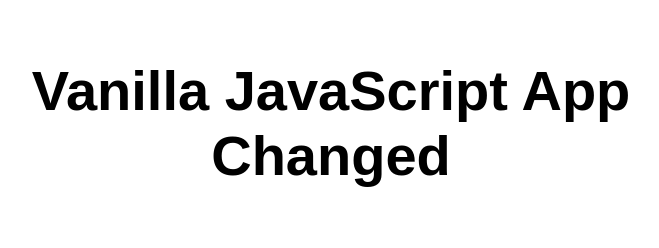
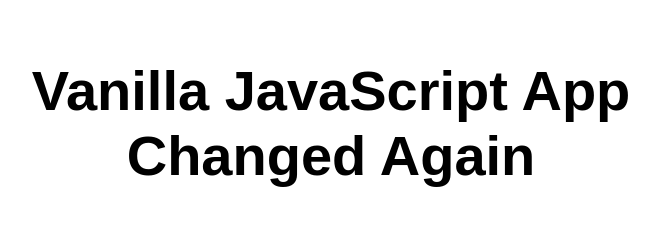
Before and after one commit to eryxjose/my-static-app, a website: page src/index.html in a window 1280 px wide. Shown: the whole page, without its empty margins (309-968 px from the left). Drawn offline with Linux system fonts and the light colour scheme.

Commit message:
Changed by cloned

```diff
--- a/src/index.html
+++ b/src/index.html
@@ -10,7 +10,7 @@
 
 <body>
   <main>
-    <h1>Vanilla JavaScript App Changed</h1>
+    <h1>Vanilla JavaScript App Changed Again</h1>
   </main>
 </body>
 
```
